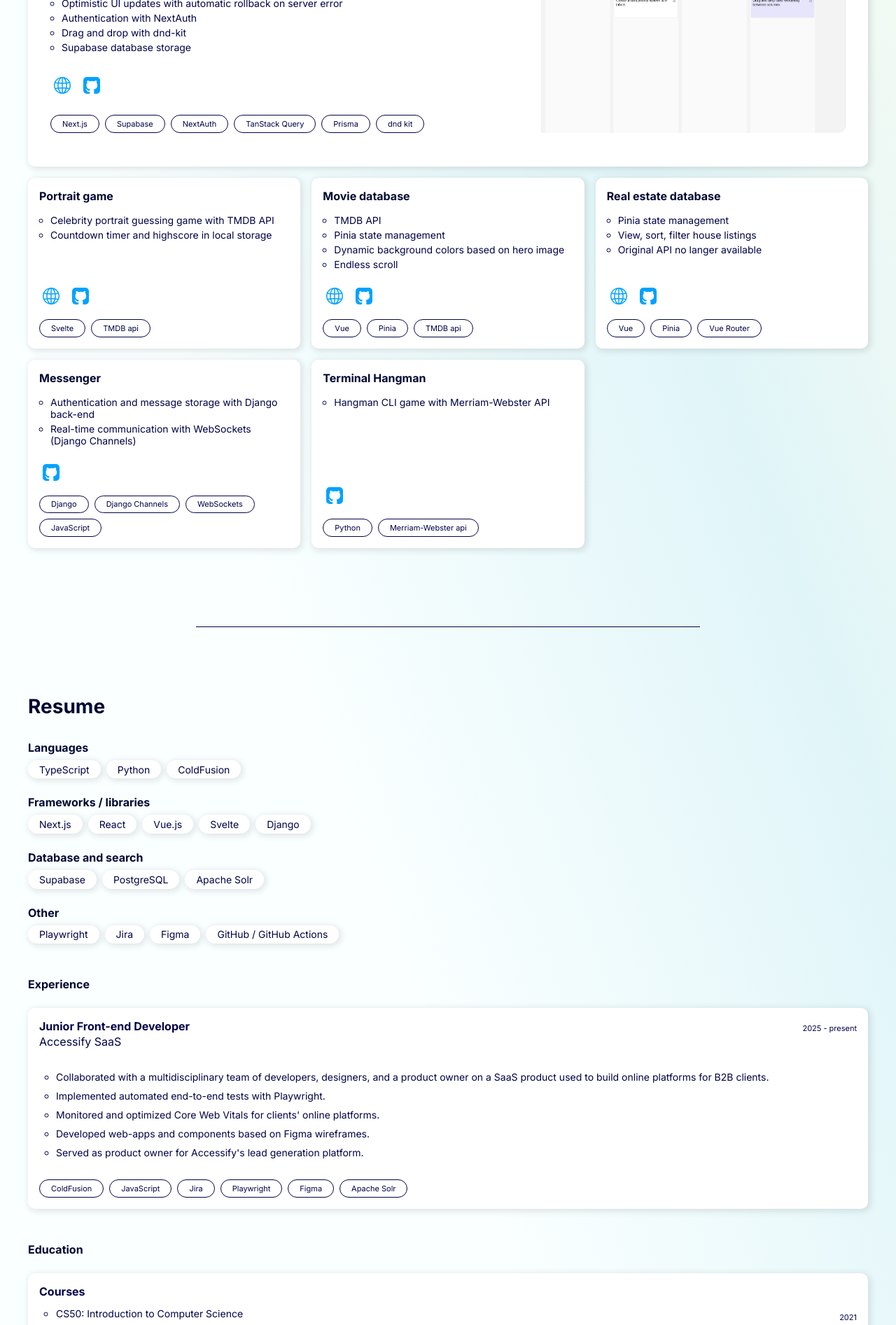
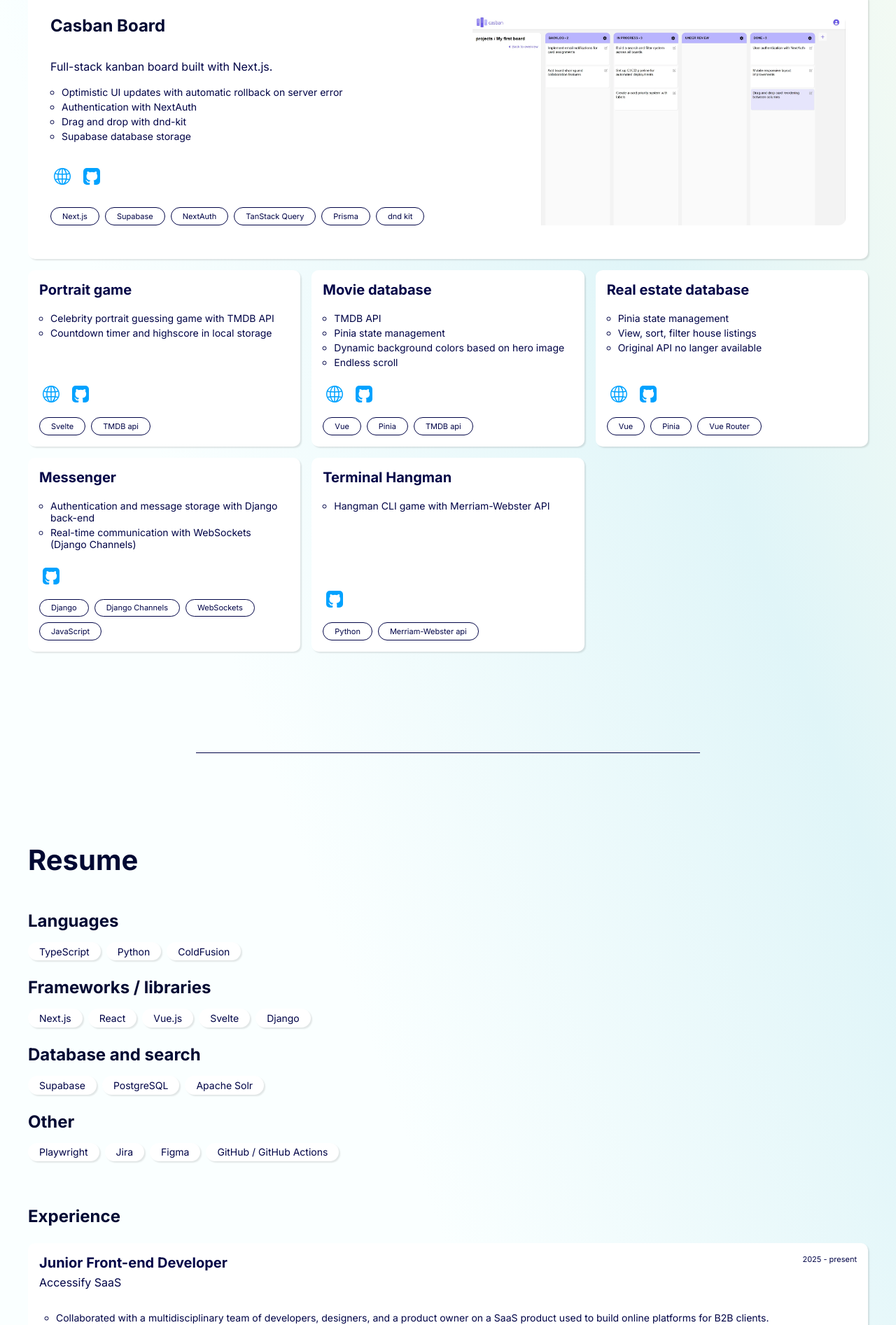
Before and after one commit to crvdam/portfolio_v3, a React (Vite) app in the folder portfolio_v3/: page / in a window 1280 px wide. Shown: the part 880-2773 px from the top of the page at 70% size. Built offline with nearby package versions, Linux system fonts and the light colour scheme.

Commit message:
style and text tweak

```diff
--- a/portfolio_v3/src/components/Header/Header.css
+++ b/portfolio_v3/src/components/Header/Header.css
@@ -16,8 +16,8 @@
     height: 120px;
     width: 120px;
     transform: translate(-5px, 100px);
-  margin-top: 1rem;
-  margin-right: 2rem;
+    margin-top: 0.5rem;
+    margin-right: 1rem;
     background: var(--bg-gradient-2);
     border-radius: var(--border-radius);
     box-shadow: var(--box-shadow);
@@ -51,8 +51,8 @@
 }
 
 .button-wrapper {
-  height: 55px;
-  width: 55px;
+    height: 48px;
+    width: 48px;
     position: absolute;
     top: 50%;
     left: 50%;
--- a/portfolio_v3/src/components/Main/Main.css
+++ b/portfolio_v3/src/components/Main/Main.css
@@ -11,7 +11,7 @@
 .separator {
     height: 1px;
     width: 60%;
-    margin: 6rem auto;
+    margin: 8rem auto;
     background: var(--clr-text);
 }
 
@@ -46,7 +46,7 @@
     padding: 2rem;
     margin-bottom: 1rem;
 
-    h2 {
+    h3 {
         margin-left: 0;
         margin-bottom: 1rem;
     }
@@ -154,12 +154,12 @@
 }
 
 .resume-subcategory {
-    margin-bottom: 3rem;
+    margin-bottom: 4rem;
 }
 
 .resume-subcategory.skills {
     h3 {
-        margin-bottom: 0.5rem;
+        margin-bottom: 1rem;
     }
 
     .skill-list {
@@ -189,7 +189,6 @@
 .function-wrapper {
     display: flex;
     justify-content: space-between;
-    align-items: flex-end;
 }
 
 .function-title {
--- a/portfolio_v3/src/components/Main/Main.tsx
+++ b/portfolio_v3/src/components/Main/Main.tsx
@@ -36,7 +36,7 @@
                 <div className="tile featuredProject fade-in-on-scroll">
                     <div className="featuredProjectInfoWrapper">
                         <div className="featuredProjectDescription">
-                            <h2 className="section-title">Casban Board</h2>
+                            <h3 className="section-title">Casban Board</h3>
                             <p>Full-stack kanban board built with Next.js.</p>
                             <ul className="features-list">
                                 <li className="text-small">
@@ -266,44 +266,24 @@
                         <li>
                             <div className="tile fade-in-on-scroll">
                                 <h4>Courses</h4>
-                                <ul className="styled-list">
-                                    <li>
                                 <div className="function-wrapper">
+                                    <div>
                                         <p className="text-small">
                                             CS50: Introduction to Computer
                                             Science
                                         </p>
-                                            <span className="text-tiny">
-                                                2021
-                                            </span>
+                                        <p className="text-small">
+                                            CS50: Introduction to Programming
+                                            with Python
+                                        </p>
+                                        <p className="text-small">
+                                            CS50: Web Programming with Python
+                                            and JavaScript
+                                        </p>
+                                        <p className="text-small">HarvardX</p>
                                     </div>
-                                        <p className="text-small">HarvardX</p>
-                                    </li>
-                                    <li>
-                                        <div className="function-wrapper">
-                                            <p className="text-small">
-                                                CS50: Introduction to
-                                                Programming with Python
-                                            </p>
-                                            <span className="text-tiny">
-                                                2022
-                                            </span>
+                                    <span className="text-tiny">2021</span>
                                 </div>
-                                        <p className="text-small">HarvardX</p>
-                                    </li>
-                                    <li>
-                                        <div className="function-wrapper">
-                                            <p className="text-small">
-                                                CS50: Web Programming with
-                                                Python and JavaScript
-                                            </p>
-                                            <span className="text-tiny">
-                                                2022
-                                            </span>
-                                        </div>
-                                        <p className="text-small">HarvardX</p>
-                                    </li>
-                                </ul>
                             </div>
                         </li>
                         <li>
--- a/portfolio_v3/src/components/Project/Project.tsx
+++ b/portfolio_v3/src/components/Project/Project.tsx
@@ -19,7 +19,7 @@
 }) {
     return (
         <li className={`tile project fade-in-on-scroll delay-${delay}`}>
-            <h3>{title}</h3>
+            <h4>{title}</h4>
             {features && (
                 <ul className="features-list">
                     {features.map((feature, index) => (
--- a/portfolio_v3/src/index.css
+++ b/portfolio_v3/src/index.css
@@ -9,7 +9,7 @@
     --clr-cta: #0062ff;
     /* --clr-border: rgb(98, 98, 98); */
     --border-radius: 10px;
-  --box-shadow: 2px 2px 10px 2px rgba(0, 0, 0, 0.1);
+    --box-shadow: 2px 2px 2px 0px rgba(0, 0, 0, 0.1);
 
     background: linear-gradient(
         70deg,
@@ -19,7 +19,7 @@
     );
     color: var(--clr-text);
 
-  font-family: "Inter", sans-serif;
+    font-family: 'Inter', sans-serif;
     font-optical-sizing: auto;
 }
 
@@ -33,26 +33,26 @@
 }
 
 h1 {
-  font-size: 2.5rem;
+    font-size: 4rem;
     margin-bottom: 1rem;
     color: var(--clr-header);
 }
 
 h2 {
-  font-size: 1.75rem;
-  margin-bottom: 2rem;
+    font-size: 2.5rem;
+    margin-bottom: 3rem;
     color: var(--clr-header);
 }
 
 h3 {
-  font-size: 1rem;
+    font-size: 1.5rem;
     margin-bottom: 1.5rem;
     color: var(--clr-header);
 }
 
 h4 {
-  font-size: 1rem;
-  margin-bottom: 0;
+    font-size: 1.25rem;
+    margin-bottom: 0.25rem;
     color: var(--clr-text);
 }
 
```
Lines whose indentation alone changed are shown as unchanged.
